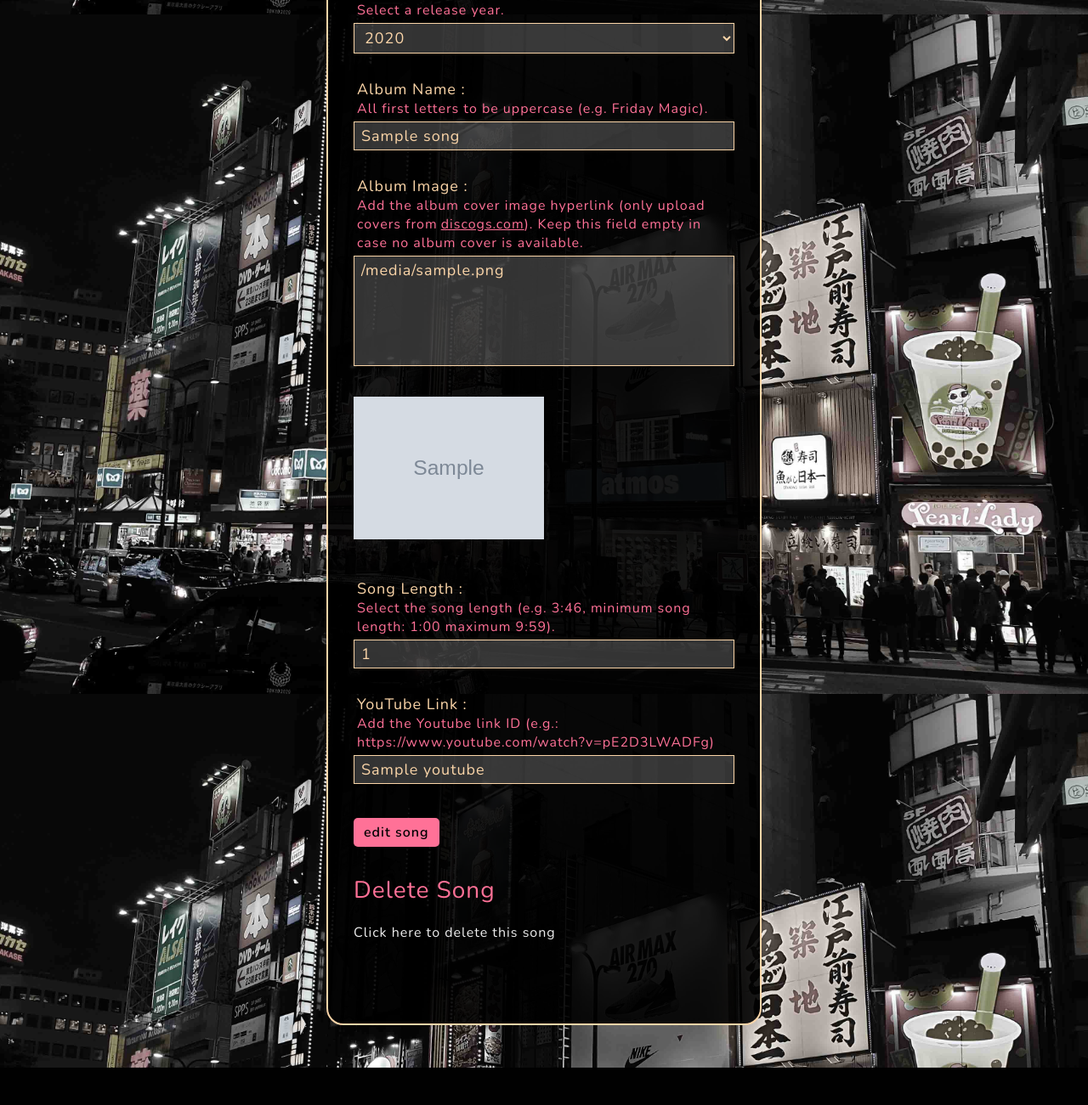
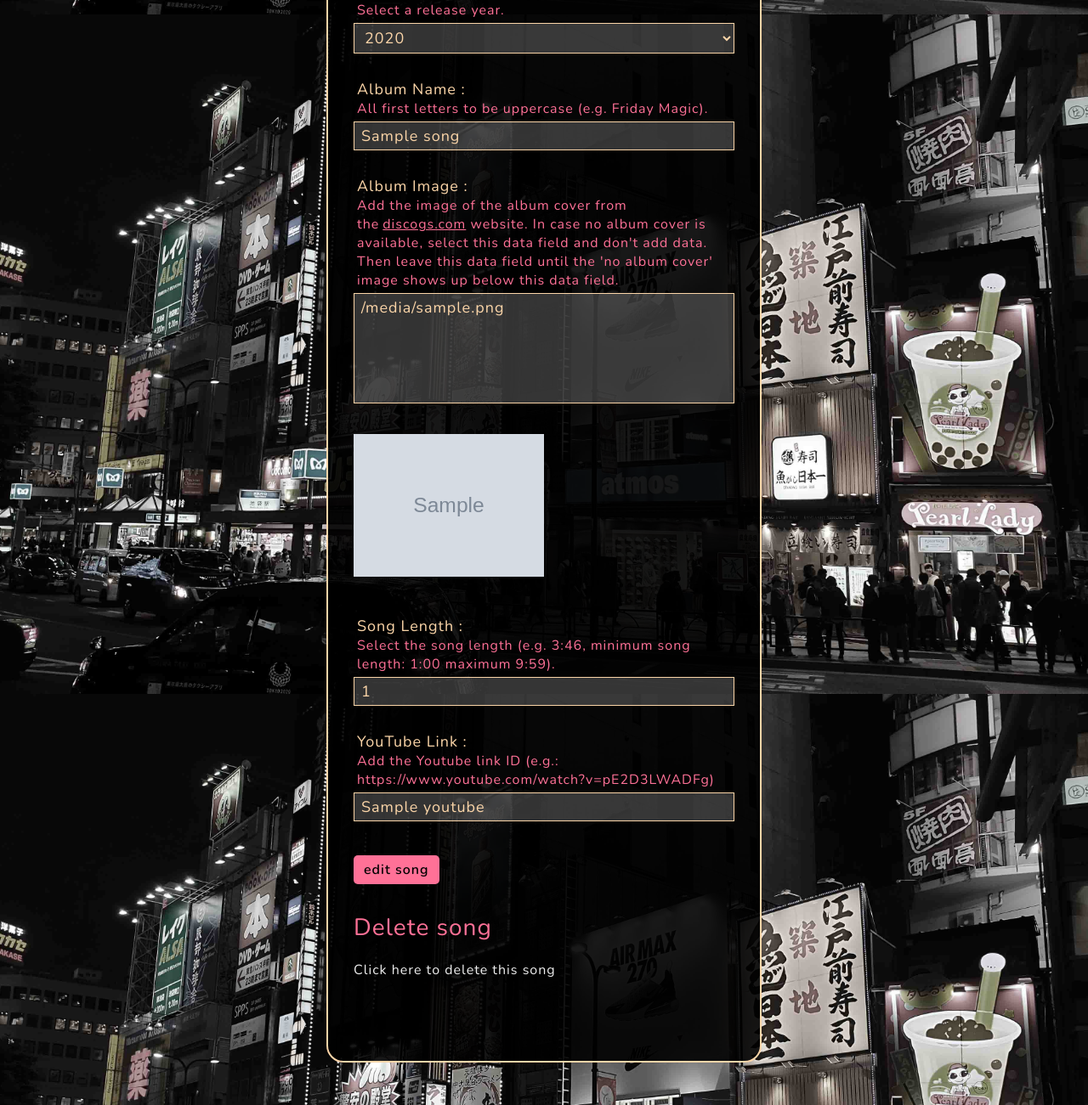
Before and after one commit to Eburonia/citypop-central, a Flask app: page /edit_song in a window 1280 px wide. Shown: the part 783-2084 px from the top of the page at 85% size. Before the commit the page ends 2040 px from the top, so only its background shows below. Run offline with Flask 2, Linux system fonts and the light colour scheme; the visitor is signed in with stand-in values (Sample User, id 1); grey boxes marked "Sample" are stand-in pictures; a database or web service that is not in the repository returns one stand-in record (values such as "Sample title"); some libraries are stand-ins or nearby versions.

Commit message:
style: fix small styling issues

```diff
--- a/app.py
+++ b/app.py
@@ -115,7 +115,7 @@ def results():
     # Pagination from here
 
         # Set the number of records per page
-        limit = 10
+        limit = 3
 
         # Determine number of pages needed for results
         number_of_pages = math.ceil(number_of_results / limit)
@@ -137,7 +137,8 @@ def results():
         if int(page) >= 1:
 
             # set link for address bar
-            previous_page = f"/results?search={query}&page={str(int(page) - 1)}"
+            previous_page = "/results?search=" + query +\
+                "&page=" + str(int(page) - 1)
 
             # Set link text front-end
             previous_page_text = 'Prev page'
--- a/templates/add_song.html
+++ b/templates/add_song.html
@@ -59,7 +59,7 @@ Date: November 2021
 
             <!-- album image -->
             <label for="album_image" class="form-label">Album Image :</label><br>
-            <p class="form-info">Add the album cover image hyperlink (only upload covers from<a href="https://www.discogs.com/" target="_blank">discogs.com</a>). Keep this field empty in case no album cover is available.</p>
+            <p class="form-info">Add the image of the album cover from the<a href="https://www.discogs.com/" target="_blank">discogs.com</a> website. In case no album cover is available, select this data field and don't add data. Then leave this data field until the 'no album cover' image shows up below this data field.</p>
             <textarea name="album_image" id="album_image" class="form-textbox" placeholder="https://img.discogs.com/..." aria-label="Please enter the album's image from the discogs.com website, this a required field" required cols="30" rows="5"></textarea>
 
             <!-- added album image -->
--- a/templates/edit_song.html
+++ b/templates/edit_song.html
@@ -79,7 +79,7 @@ Date: November 2021
 
         <!-- album image -->
         <label for="album_image" class="form-label">Album Image :</label>
-        <p class="form-info">Add the album cover image hyperlink (only upload covers from<a href="https://www.discogs.com/" target="_blank">discogs.com</a>). Keep this field empty in case no album cover is available.</p>
+        <p class="form-info">Add the image of the album cover from the<a href="https://www.discogs.com/" target="_blank">discogs.com</a> website. In case no album cover is available, select this data field and don't add data. Then leave this data field until the 'no album cover' image shows up below this data field.</p>
         <textarea name="album_image" id="album_image" class="form-textbox" aria-label="Please enter the album's image from discogs.com, this a required field" required cols="30" rows="5">{{ song.album_image }}</textarea>
 
         <!-- added album image -->
@@ -105,7 +105,7 @@ Date: November 2021
         <br><br>
 
         <!-- heading -->
-        <h2 class="form-heading">Delete Song</h2>
+        <h2 class="form-heading">Delete song</h2>
 
         <!-- delete song -->
         <span id="delete-song-link">Click here to delete this song</span><br><br>
--- a/templates/profile.html
+++ b/templates/profile.html
@@ -63,12 +63,12 @@ Date: November 2021
         </select>
 
         <!-- submit button -->
-        <input type="submit" value="update" class="form-button" title="Click here to update your profile" aria-label="Click this button to update your profile, make sure you have added all required fields above"><br><br>
+        <input type="submit" value="update profile" class="form-button" title="Click here to update your profile" aria-label="Click this button to update your profile, make sure you have added all required fields above"><br><br>
 
     </form>
 
     <!-- heading -->
-    <h3 class="form-heading">Delete profile</h3>
+    <h2 class="form-heading">Delete profile</h2>
 
     <!-- delete profile link -->
     <span id="delete-profile-button" title="Click on this link to delete your profile">Click here to delete your profile</span><br><br>
--- a/templates/settings.html
+++ b/templates/settings.html
@@ -13,7 +13,7 @@ Date: November 2021
 <div class="form-div">
 
     <!-- heading -->
-    <h2 class="form-heading">Website settings</h2>
+    <h1 class="form-heading">Website settings</h1>
 
     <!-- remove country from database -->
     <form class="settings-form" action="{{ url_for('delete_country') }}" method="POST">
@@ -90,6 +90,7 @@ Date: November 2021
         <h2 class="settings-heading form-heading">Genre settings</h2>
 
         <label for="remove-genre" class="form-label">Remove genre from database :</label>
+        <p class="form-info">Select the genre you want to delete from the database.</p>
         <select id="remove-genre" name="remove-genre" class="settings-textbox form-textbox" aria-label="Please select the genre you want to remove from the database">
 
             {% for genre in genres %}
@@ -123,6 +124,7 @@ Date: November 2021
         <h2 class="settings-heading form-heading">Release year settings</h2>
 
         <label for="remove-release-year" class="form-label">Remove release year from database :</label>
+        <p class="form-info">Select the release year you want to delete from the database.</p>
         <select id="remove-release-year" name="remove-release-year" class="settings-textbox form-textbox" aria-label="Please select the release year you want to remove from the database">
 
             {% for release_year in release_years %}
```
